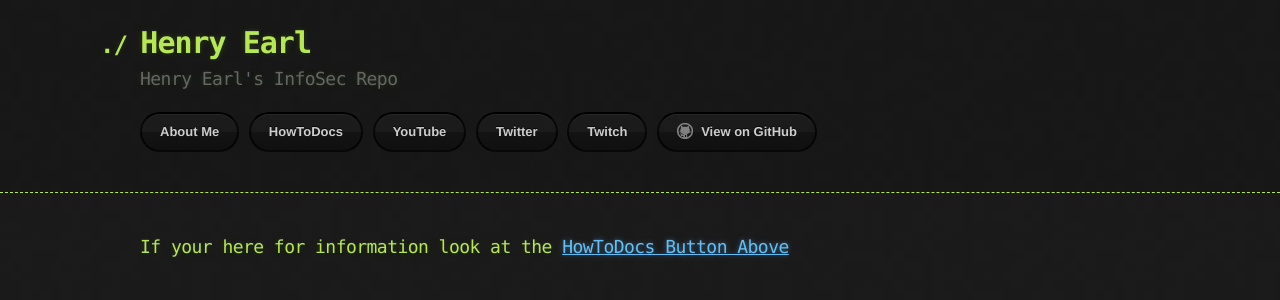
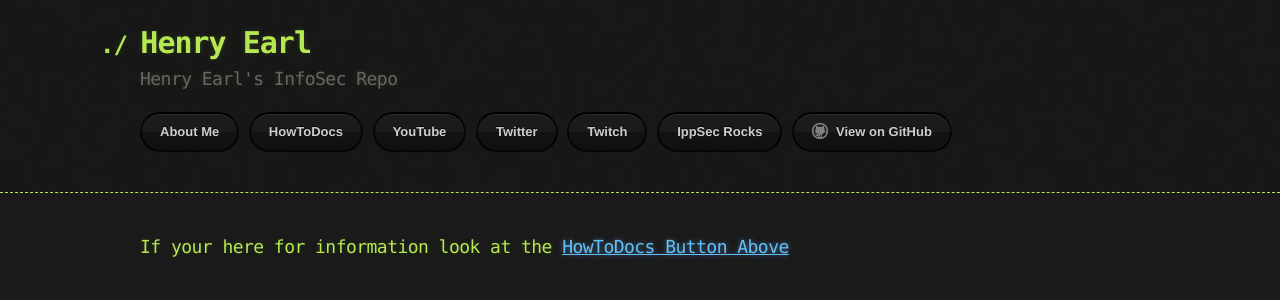
Before and after one commit to HenryEarl/HenryEarl.github.io, a Jekyll site: the page built from index.md, in a window 1280 px wide. Shown: the top 300 px of the page. Built offline with Jekyll 4.4.1, drawn with Linux system fonts in a browser that asks for light colours.

Commit message:
update downloads

```diff
--- a/_layouts/default.html
+++ b/_layouts/default.html
@@ -26,6 +26,7 @@
             <a href="https://www.youtube.com/channel/UCsmRRdk_D0C1f5Dt4n-8kJw?view_as=subscriber" class="btn">YouTube</a>
             <a href="https://twitter.com/AoXHenryEarl" class="btn">Twitter</a>
             <a href="https://www.twitch.tv/1amhenryearl" class="btn">Twitch</a>
+            <a href="https://ippsec.rocks" class="btn">IppSec Rocks</a>
           {% endif %}
           <a href="{{ site.github.repository_url }}" class="btn btn-github"><span class="icon"></span>View on GitHub</a>
         </nav>
```
Also changed, not shown: 1 other file.
